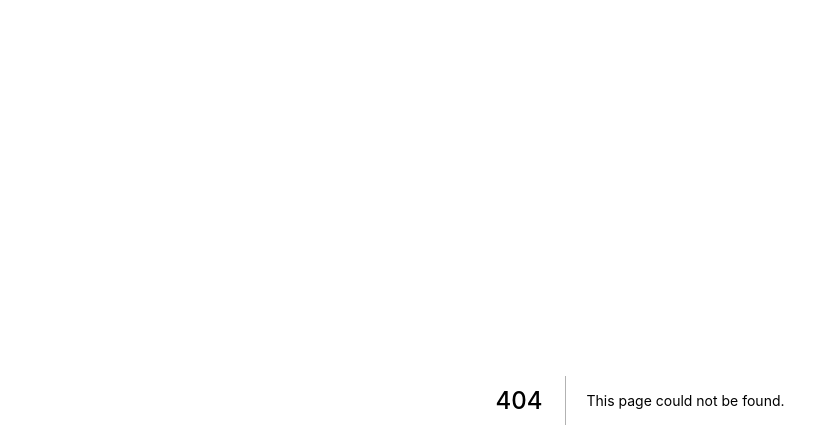
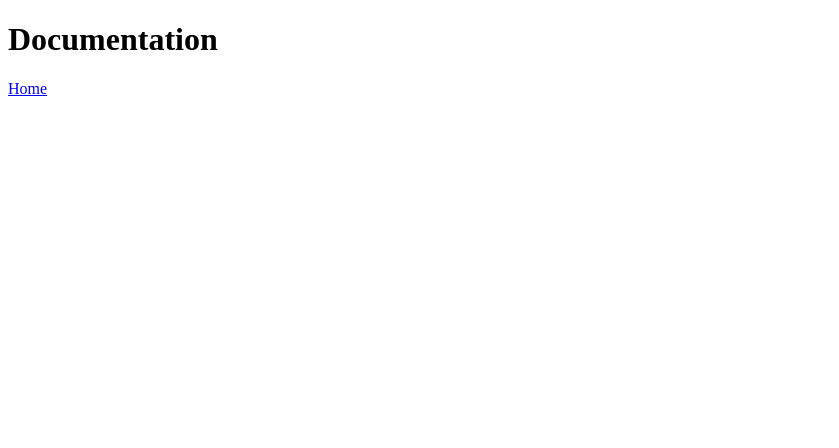
Before and after one commit to aaykmr/josh-test, a Next.js app: page /App in a window 1280 px wide. Before the commit this address had no page. Shown: the top 448 px of the page, without its empty margins (0-839 px from the left). Built offline with nearby package versions, Linux system fonts and the light colour scheme.

Commit message:
Next js edit

```diff
--- a/package.json
+++ b/package.json
@@ -7,6 +7,8 @@
   },
   "dependencies": {
     "next": "latest",
+    "node": "^17.7.2",
+    "nvm": "0.0.4",
     "react": "17.0.2",
     "react-dom": "17.0.2"
   }
--- /dev/null
+++ b/pages/App.jsx
@@ -0,0 +1,25 @@
+import Link from "next/link";
+import react from "react";
+import Head from "next/head";
+import Script from "next/script";
+
+export default function App(){
+    return(
+        <>
+            <Head>
+                <title>Next Documentation</title>
+            </Head>
+            <Script
+                src="https://connect.facebook.net/en_US/sdk.js"
+                strategy="lazyOnload"
+                onLoad={() =>
+                console.log(`script loaded correctly, window.FB has been populated`)
+                }
+            />
+            <h1>Documentation</h1>
+            <Link href="/">
+                Home
+            </Link>
+        </>
+    )
+}
```
Also changed, not shown: pages/index.js (+7 -4 lines), 1 other file (tests, documents, lock files or other folders).
